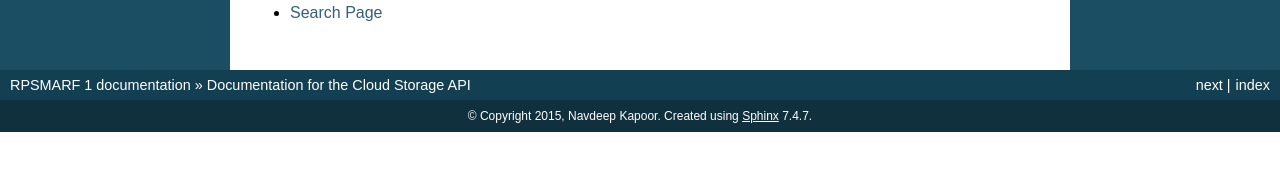
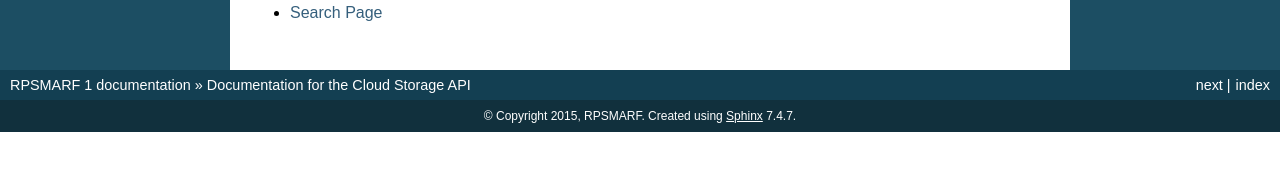
Before and after one commit to rpsmarf/rpsmarf, a Sphinx documentation site: the page built from source/index.rst, in a window 1280 px wide. Shown: the part 343-514 px from the top of the page. Built offline with Sphinx 7.4.7, drawn with Linux system fonts in a browser that asks for light colours.

Commit message:
Creating a new build.

```diff
--- a/source/conf.py
+++ b/source/conf.py
@@ -47,8 +47,8 @@ master_doc = 'index'
 
 # General information about the project.
 project = u'RPSMARF'
-copyright = u'2015, Navdeep Kapoor'
-author = u'Navdeep Kapoor'
+copyright = u'2015, RPSMARF'
+author = u'RPSMARF'
 
 # The version info for the project you're documenting, acts as replacement for
 # |version| and |release|, also used in various other places throughout the
```
Also changed, not shown: 7 other files.
